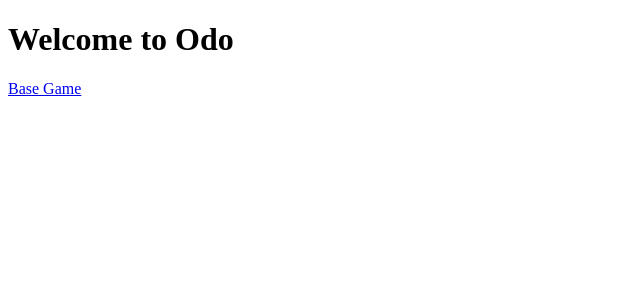
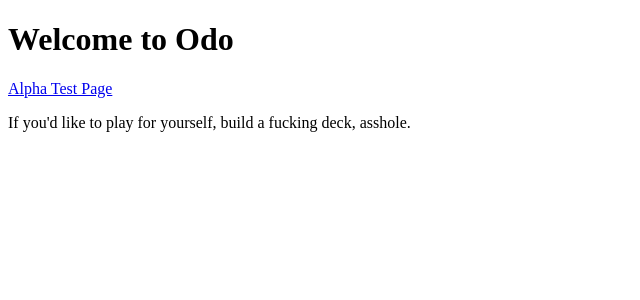
Before and after one commit to brettgrigsby/odo, a Next.js app: page / in a window 1280 px wide. Shown: the top 300 px of the page, without its empty margins (0-640 px from the left). Built offline with nearby package versions, Linux system fonts and the light colour scheme.

Commit message:
update to test deploy

```diff
--- a/pages/index.tsx
+++ b/pages/index.tsx
@@ -6,8 +6,11 @@ const IndexPage = () => (
     <h1>Welcome to Odo</h1>
     <p>
       <Link href="/brettiscool.html">
-        <a>Base Game</a>
+        <a>Alpha Test Page</a>
       </Link>
+    </p>
+    <p>
+      If you'd like to play for yourself, build a fucking deck, asshole.
     </p>
   </Layout>
 )
```
